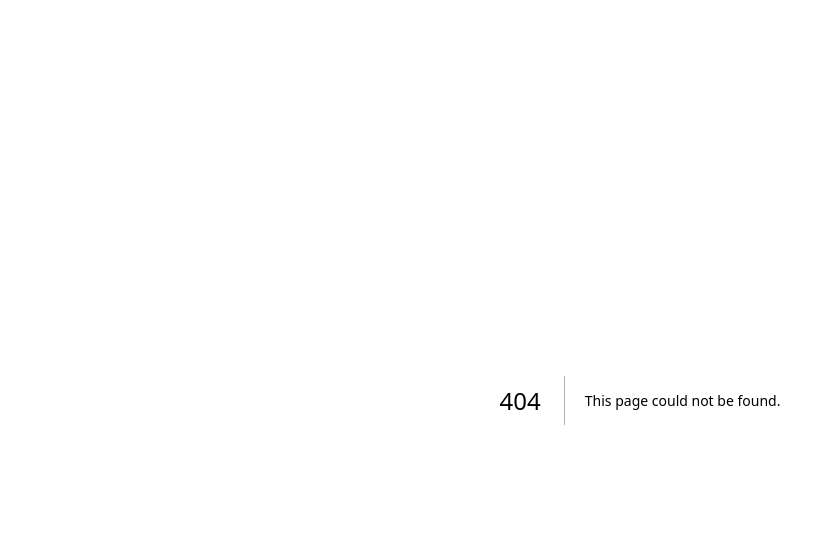
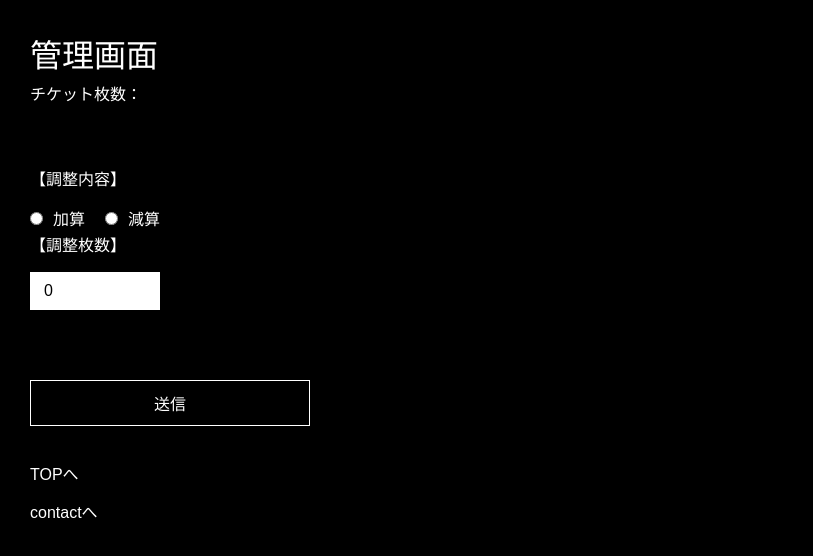
Before and after one commit to kushikushi5969/butterflyeffect, a Next.js app: page /admin/controller in a window 1280 px wide. Before the commit this address had no page. Shown: the top 556 px of the page, without its empty margins (0-813 px from the left). Built offline with nearby package versions, Linux system fonts and the light colour scheme; no server answers; the database is empty.

Commit message:
feat: create Admin Page to update Tikets

```diff
--- /dev/null
+++ b/pages/admin/controller.js
@@ -0,0 +1,123 @@
+import { useEffect, useState } from 'react';
+import Head from 'next/head';
+
+export default function controller() {
+  const [operation, setOperation] = useState('');
+  const [count, setCount] = useState(0);
+  const [ticketCount, setTicketCount] = useState(1);
+  const [error, setError] = useState(null);
+  const stylesAdmin = {
+    height: '100vh',
+    padding: '30px',
+  };
+
+  useEffect(() => {
+    const fetchData = async () => {
+      try {
+        const res = await fetch('/api/tickets/tickets');
+        const data = await res.json();
+        setTicketCount(data.count);
+      } catch (error) {
+        setError(error);
+      }
+    };
+    fetchData();
+  }, []);
+
+  const handleSubmit = async (event) => {
+    event.preventDefault();
+
+    try {
+      const res = await fetch('/api/tickets/adminTickets', {
+        method: 'POST',
+        headers: {
+          'Content-Type': 'application/json',
+        },
+        body: JSON.stringify({ operation, count }),
+      });
+
+      if (!res.ok) {
+        throw new Error('Error updating tickets');
+      }
+
+      // Re-fetch tickets after update
+      const data = await res.json();
+      setTicketCount(data.count);
+    } catch (error) {
+      setError(error);
+    }
+  };
+
+  if (error) {
+    return <p>Error loading tickets: {error.message}</p>;
+  }
+
+  let maxtickets = 25 - ticketCount;
+
+  return (
+    <>
+      <Head>
+        <title>管理画面｜BUTTERFLY EFFECT</title>
+        <link rel="icon" href="/favicon-butterflyeffect.png" />
+      </Head>
+
+      <main className="l-lp">
+        <div className='p-admin' style={stylesAdmin}>
+          <h1 className='p-contact__title'>管理画面</h1>
+          <p className='p-contact__text'>チケット枚数：{ticketCount}</p>
+
+          <form
+            className='p-contact__form'
+            onSubmit={handleSubmit}
+          >
+            <p className='p-contact__text'>【調整内容】</p>
+            <label style={{ marginRight: '20px' }}>
+              <input
+                type="radio"
+                name="operation"
+                value="increase"
+                checked={operation === 'increase'}
+                onChange={e => setOperation(e.target.value)}
+                required
+                style={{ marginBottom: 'unset', width: 'unset', marginRight: '10px' }}
+              />
+              加算
+            </label>
+
+            <label>
+              <input
+                type="radio"
+                name="operation"
+                value="decrease"
+                checked={operation === 'decrease'}
+                onChange={e => setOperation(e.target.value)}
+                required
+                style={{ marginBottom: 'unset', width: 'unset', marginRight: '10px' }}
+              />
+              減算
+            </label>
+
+            <p className='p-contact__text'>【調整枚数】</p>
+            <input
+              className='p-contact__form__name'
+              type="number"
+              id="count"
+              name="count"
+              value={count}
+              onChange={(e) => setCount(Number(e.target.value))}
+              required
+              min="0"
+              max={maxtickets || 1}
+              style={{ width: '130px' }}
+            />
+
+            <input className='p-contact__form__submit' type="submit" value="送信" />
+          </form>
+
+          <p className='p-contact__text'><a className='c-link' href='/'>TOPへ</a></p>
+          <p className='p-contact__text'><a className='c-link' href='/contact'>contactへ</a></p>
+        </div>
+      </main>
+    </>
+  );
+}
--- /dev/null
+++ b/pages/api/tickets/adminTickets.js
@@ -0,0 +1,50 @@
+import { PrismaClient } from '@prisma/client';
+
+const prisma = new PrismaClient();
+
+export default async function handle(req, res) {
+  if (req.method === 'POST') {
+    const { count, operation } = req.body;
+
+    // Validate input
+    if (!Number.isInteger(count)) {
+      return res.status(400).json({ error: 'Invalid input' });
+    }
+
+    // Here you might need more details about which item you want to update.
+    // I'm assuming there's only one item for simplicity.
+    const ticket = await prisma.ticket.findUnique({
+      where: {
+        id: 1,
+      },
+    });
+
+    if (!ticket) {
+      return res.status(404).json({ error: 'tickets not found' });
+    }
+
+    let newCount;
+
+    if (operation === 'increase') {
+      newCount = ticket.count + count;
+    } else if (operation === 'decrease') {
+      if (ticket.count < count) {
+        return res.status(400).json({ error: 'Not enough tickets in stock' });
+      }
+      newCount = ticket.count - count;
+    } else {
+      return res.status(400).json({ error: 'Invalid operation' });
+    }
+
+    // Update ticket in DB
+    const updatedTicket = await prisma.ticket.update({
+      where: { id: 1 },
+      data: { count: newCount },
+    });
+
+    // Send updated tickets back to client
+    res.json(updatedTicket);
+  } else {
+    res.status(405).end(); // Method Not Allowed
+  }
+}
```
